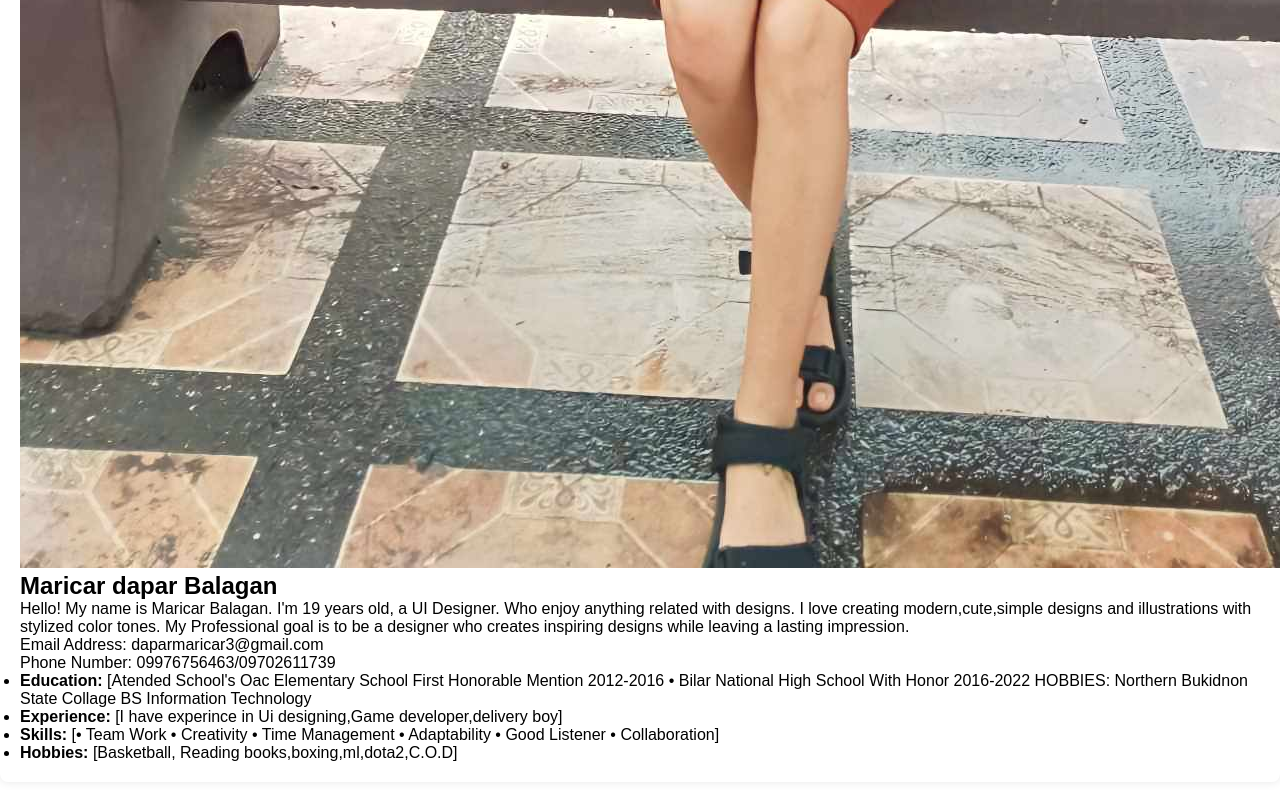
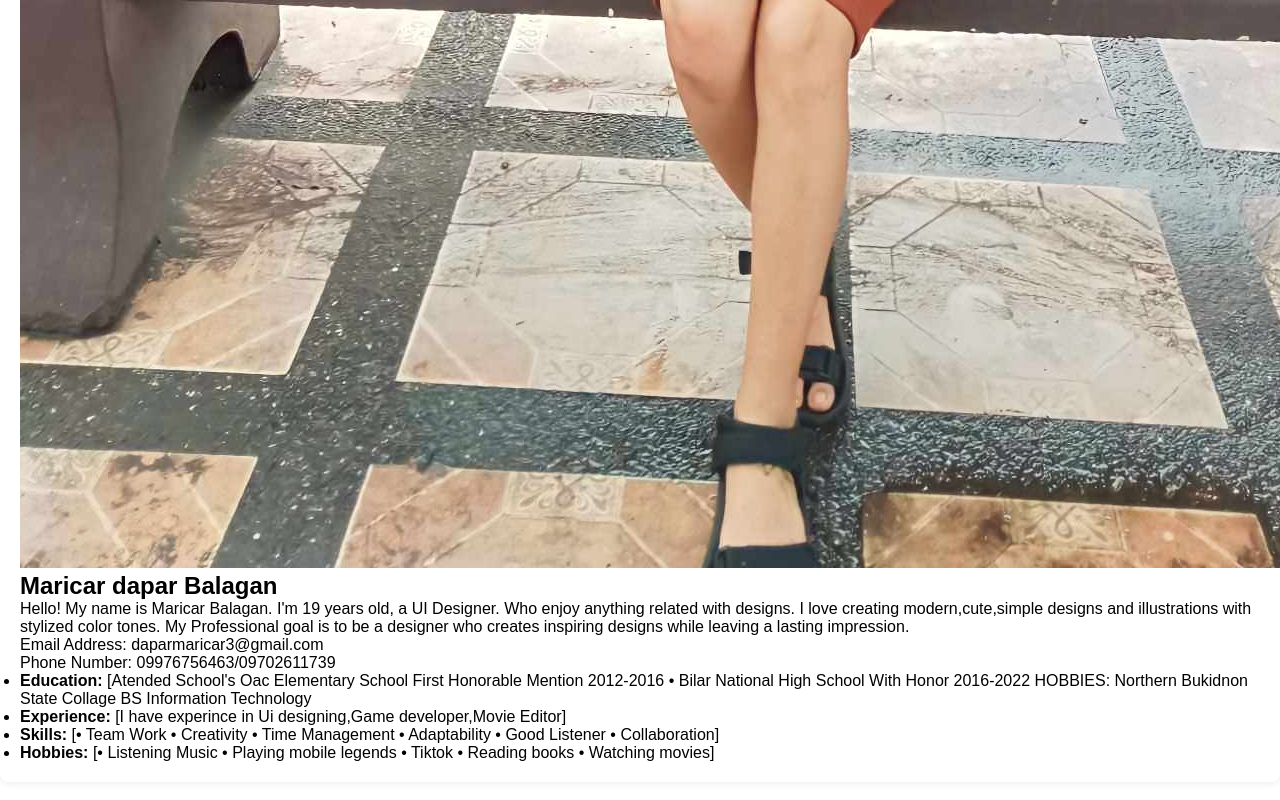
Before and after one commit to cacaii03/grandfinal, a plain HTML site: page index.html in a window 1280 px wide. Shown: the part 2187-2987 px from the top of the page. Drawn offline with Linux system fonts and the light colour scheme.

Commit message:
add_fullstyle

```diff
--- a/index.html
+++ b/index.html
@@ -77,14 +77,18 @@
                         2016-2022
                         HOBBIES:
                         Northern Bukidnon State Collage BS Information Technology</li>
-                    <li><strong>Experience:</strong> [I have experince in Ui designing,Game developer,delivery boy]</li>
+                    <li><strong>Experience:</strong> [I have experince in Ui designing,Game developer,Movie Editor]</li>
                     <li><strong>Skills:</strong> [• Team Work
                         • Creativity
                         • Time Management
                         • Adaptability
                         • Good Listener
                         • Collaboration]</li>
-                    <li><strong>Hobbies:</strong> [Basketball, Reading books,boxing,ml,dota2,C.O.D]</li>
+                    <li><strong>Hobbies:</strong> [• Listening Music
+                        • Playing mobile legends
+                        • Tiktok
+                        • Reading books
+                        • Watching movies]</li>
                 </ul>
             </div>
     </section>
```
